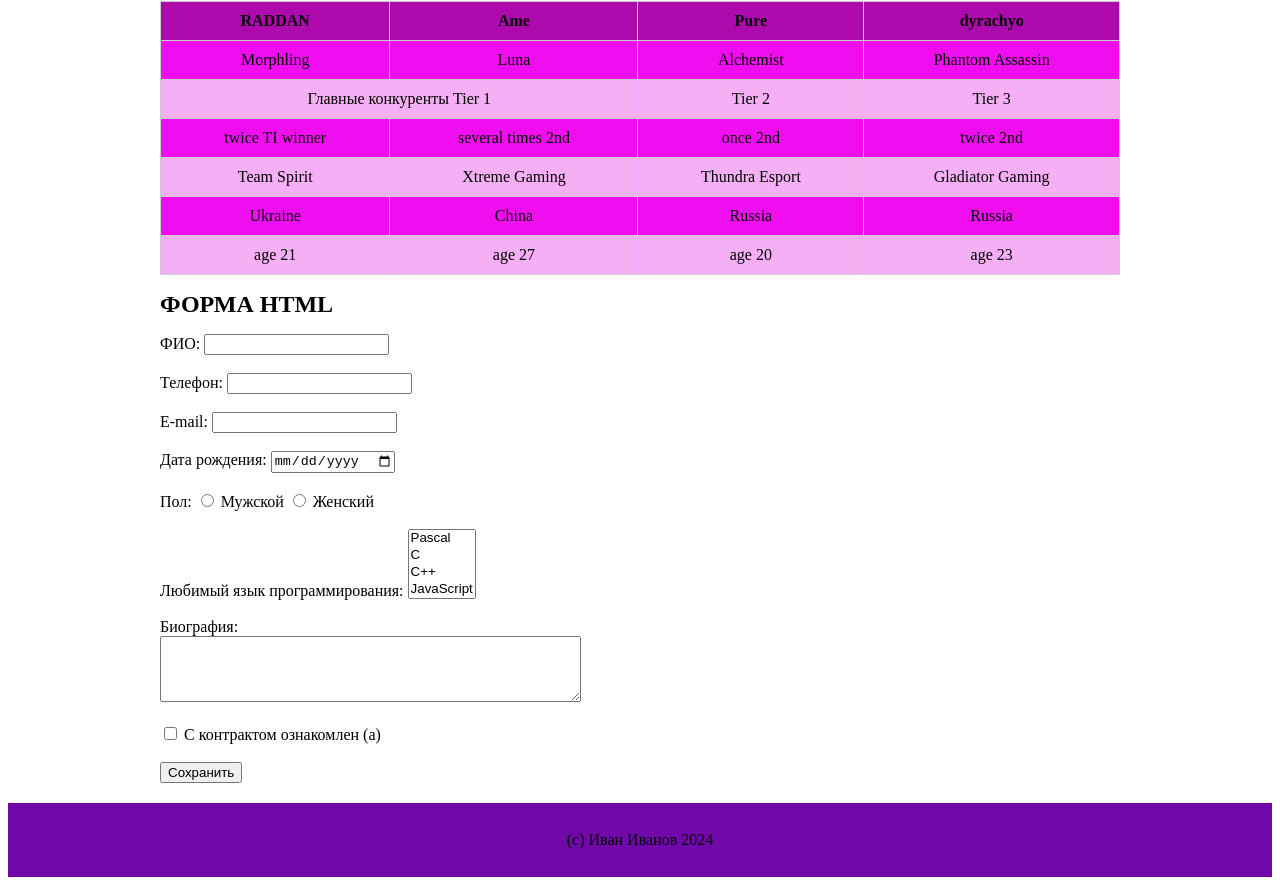
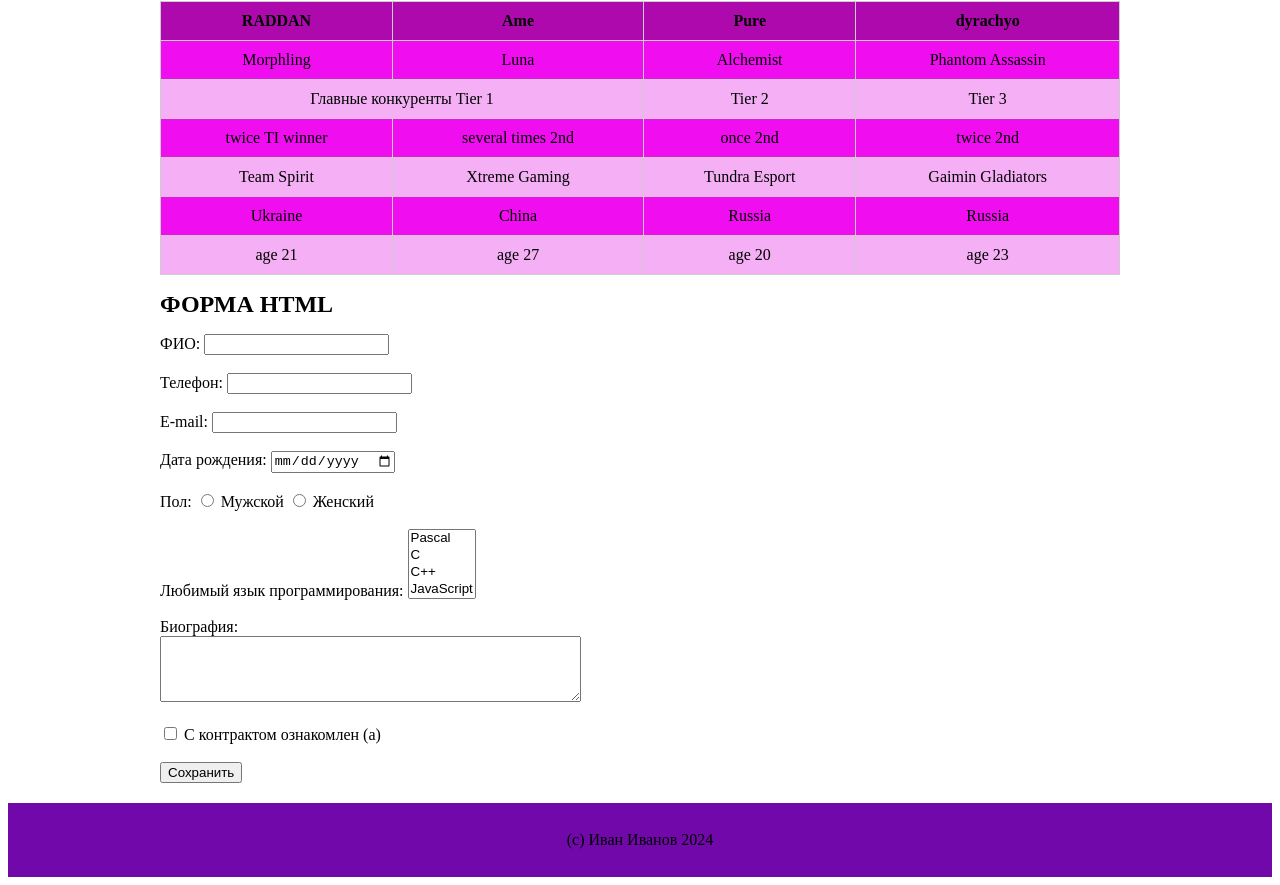
Before and after one commit to VanFaz/web2, a plain HTML site: page index.html in a window 1280 px wide. Shown: the part 1187-2072 px from the top of the page. Drawn offline with Linux system fonts and the light colour scheme.

Commit message:
Update index.html

```diff
--- a/index.html
+++ b/index.html
@@ -98,8 +98,8 @@
                 <tr>
                     <td>Team Spirit</td>
                     <td>Xtreme Gaming</td>
-                    <td>Thundra Esport</td>
-                    <td>Gladiator Gaming</td>
+                    <td>Tundra Esport</td>
+                    <td>Gaimin Gladiators</td>
                 </tr>
                 <tr>
                     <td>Ukraine</td>
```
